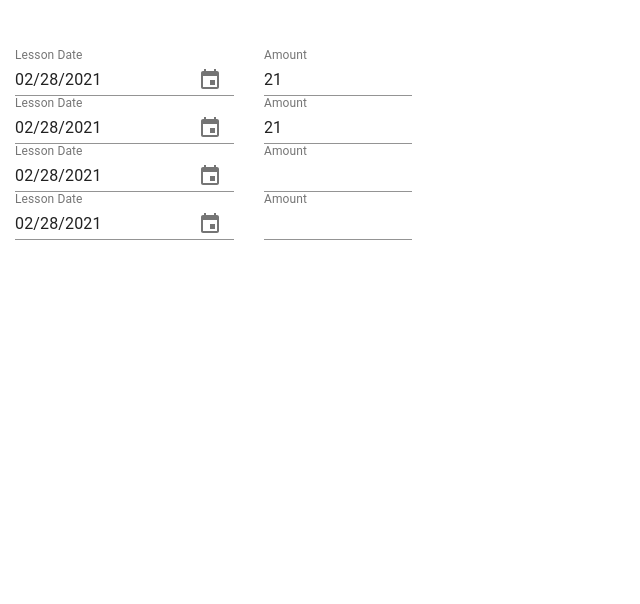
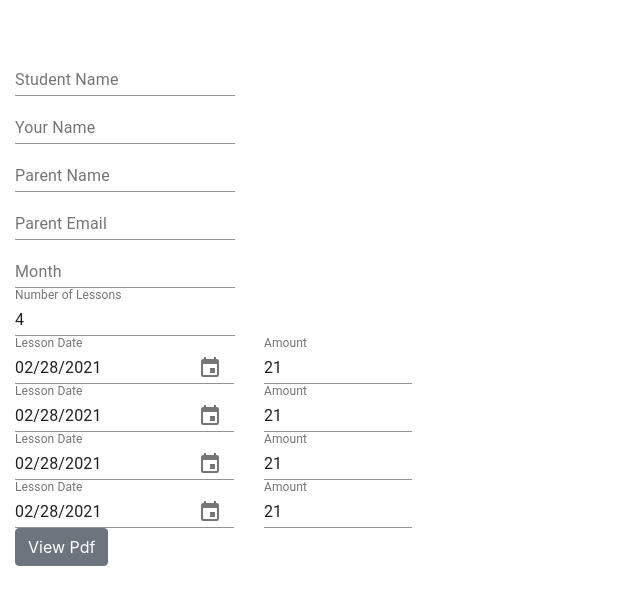
Before and after one commit to Mark-Mulligan/lesson-invoice-generator, a React (Create React App) app in the folder client/: page / in a window 1280 px wide. Shown: the top 604 px of the page, without its empty margins (0-640 px from the left). Built offline with nearby package versions, Linux system fonts and the light colour scheme; what @react-pdf/renderer would draw is missing.

Commit message:
lesson invoice form

```diff
--- a/client/src/App.js
+++ b/client/src/App.js
@@ -1,5 +1,6 @@
-import React, { useEffect, useState } from "react";
+import React, { useEffect, useState, useRef } from "react";
 import { PDFViewer, PDFDownloadLink } from "@react-pdf/renderer";
+import "date-fns";
 import TextField from "@material-ui/core/TextField";
 import MyDocument from "./components/MyDocument";
 import DateInput from "./components/DateInput";
@@ -7,13 +8,28 @@ import "./App.css";
 
 const App = () => {
   const [lessonNum, setLessonNum] = useState(4);
+  const [studentName, setStudentName] = useState("");
+  const [yourName, setYourName] = useState("");
+  const [parentName, setParentName] = useState("");
+  const [parentEmail, setParentEmail] = useState("");
   const [lessons, setLessons] = useState([
-    { date: "3-2-2021", cost: 21 },
-    { date: "3-9-2021", cost: 21 },
-    { date: "3-16-2021", cost: 21 },
-    { date: "3-23-2021", cost: 21 },
+    { date: new Date().toLocaleDateString(), cost: 21 },
+    { date: new Date().toLocaleDateString(), cost: 21 },
+    { date: new Date().toLocaleDateString(), cost: 21 },
+    { date: new Date().toLocaleDateString(), cost: 21 },
   ]);
   const [total, setTotal] = useState(84);
+
+  const onFormSubmit = (e) => {
+    e.preventDefault();
+    console.log('lesson number', lessonNum);
+    console.log('student name', studentName);
+    console.log('your name', yourName);
+    console.log('parent name', parentName);
+    console.log('parent email', parentEmail);
+    console.log('lessons', lessons);
+    console.log('total', total);
+  }
 
   const onDateChange = (date, inputId) => {
     console.log(inputId);
@@ -46,21 +62,52 @@ const App = () => {
     lessons.forEach((lesson) => {
       sum += lesson.cost;
     });
-    console.log(sum);
-    return function cleanUp() {
-      console.log("this ran");
-      setTotal(sum);
-    };
+    setTotal(sum);
   }, [lessons]);
 
   return (
     <div className="container-fluid mt-5">
       <div className="row">
         <div className="col-lg-4 col-12">
-          <form>
+          <form onSubmit={(e) => onFormSubmit(e)}>
+            <TextField
+              id="studentNameInput"
+              label="Student Name"
+              value={studentName}
+              onChange={(e) => setStudentName(e.target.value)}
+            />
+            <TextField
+              id="yourNameInput"
+              label="Your Name"
+              value={yourName}
+              onChange={(e) => setYourName(e.target.value)}
+            />
+            <TextField
+              id="parentName"
+              label="Parent Name"
+              value={parentName}
+              onChange={(e) => setParentName(e.target.value)}
+            />
+            <TextField
+              id="parentEmail"
+              label="Parent Email"
+              value={parentEmail}
+              onChange={(e) => setParentEmail(e.target.value)}
+            />
+            <TextField id="invoiceMonth" label="Month" />
+            <TextField
+              id="numLessons"
+              label="Number of Lessons"
+              type="number"
+              value={lessonNum}
+              onChange={(e) => {
+                setLessonNum(e.target.value);
+              }}
+            />
+
             <div className="row">
               <div className="col-7">
-                <DateInput id="date-input-0" onDateChange={onDateChange} />
+                <DateInput id="date-input-0" onDateChange={onDateChange} value={lessons[0].date} />
               </div>
               <div className="col-5">
                 <TextField
@@ -71,15 +118,12 @@ const App = () => {
                   onChange={(e) => {
                     onCostChange(e, e.target.id);
                   }}
-                  InputLabelProps={{
-                    shrink: true,
-                  }}
                 />
               </div>
             </div>
             <div className="row">
               <div className="col-7">
-                <DateInput id="date-input-1" onDateChange={onDateChange} />
+                <DateInput id="date-input-1" onDateChange={onDateChange} value={lessons[1].date} />
               </div>
               <div className="col-5">
                 <TextField
@@ -90,41 +134,43 @@ const App = () => {
                   onChange={(e) => {
                     onCostChange(e, e.target.id);
                   }}
-                  InputLabelProps={{
-                    shrink: true,
+                />
+              </div>
+            </div>
+            <div className="row">
+              <div className="col-7">
+                <DateInput id="date-input-2" onDateChange={onDateChange} value={lessons[2].date} />
+              </div>
+              <div className="col-5">
+                <TextField
+                  id="cost-input-2"
+                  label="Amount"
+                  type="number"
+                  value={lessons[2].cost}
+                  onChange={(e) => {
+                    onCostChange(e, e.target.id);
                   }}
                 />
               </div>
             </div>
             <div className="row">
               <div className="col-7">
-                <DateInput id="date-input-2" onDateChange={onDateChange} />
-              </div>
-              <div className="col-5">
-                <TextField
-                  id="cost-input-2"
-                  label="Amount"
-                  type="number"
-                  InputLabelProps={{
-                    shrink: true,
-                  }}
-                />
-              </div>
-            </div>
-            <div className="row">
-              <div className="col-7">
-                <DateInput id="date-input-3" onDateChange={onDateChange} />
+                <DateInput id="date-input-3" onDateChange={onDateChange} value={lessons[3].date} />
               </div>
               <div className="col-5">
                 <TextField
                   id="cost-input-3"
                   label="Amount"
                   type="number"
-                  InputLabelProps={{
-                    shrink: true,
+                  value={lessons[3].cost}
+                  onChange={(e) => {
+                    onCostChange(e, e.target.id);
                   }}
                 />
               </div>
+            </div>
+            <div>
+              <button className="btn btn-secondary" type="submit">View Pdf</button>
             </div>
           </form>
         </div>
--- a/client/src/components/CreateInvoiceForm.js
+++ b/client/src/components/CreateInvoiceForm.js
@@ -4,7 +4,8 @@ import TextField from "@material-ui/core/TextField";
 const CreateInvoiceForm = () => {
   return (
     <form>
-      <TextField id="standard-basic" label="Standard" />
+      <TextField id="yourNameInput" label="Your Name" />
+      <TextField id="studentNameInput" label="Student Name" />
     </form>
   )
 }
--- a/client/src/components/DateInput.js
+++ b/client/src/components/DateInput.js
@@ -8,12 +8,12 @@ import {
 import './DateInput.css';
 
 const DateInput = (props) => {
-  const [selectedDate, setSelectedDate] = useState(
+  /* const [selectedDate, setSelectedDate] = useState(
     new Date()
-  );
+  ); */
 
   const handleDateChange = (date) => {
-    setSelectedDate(date);
+    //setSelectedDate(date);
     props.onDateChange(date.toLocaleDateString(), props.id);
     console.log(props);
   };
@@ -27,7 +27,7 @@ const DateInput = (props) => {
         margin="normal"
         id={props.id}
         label="Lesson Date"
-        value={selectedDate}
+        value={props.value}
         onChange={handleDateChange}
         KeyboardButtonProps={{
           "aria-label": "change date",
```
